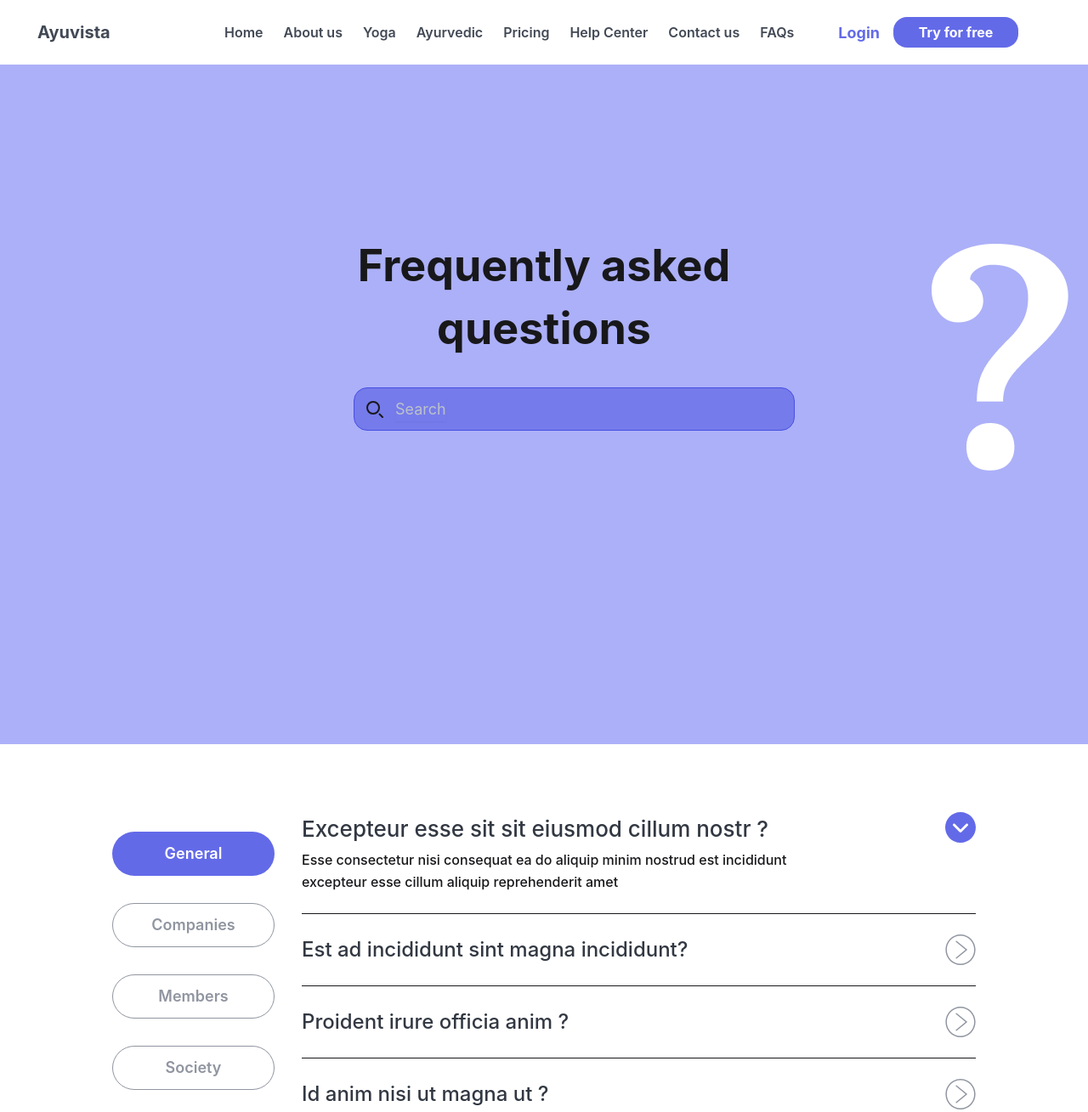
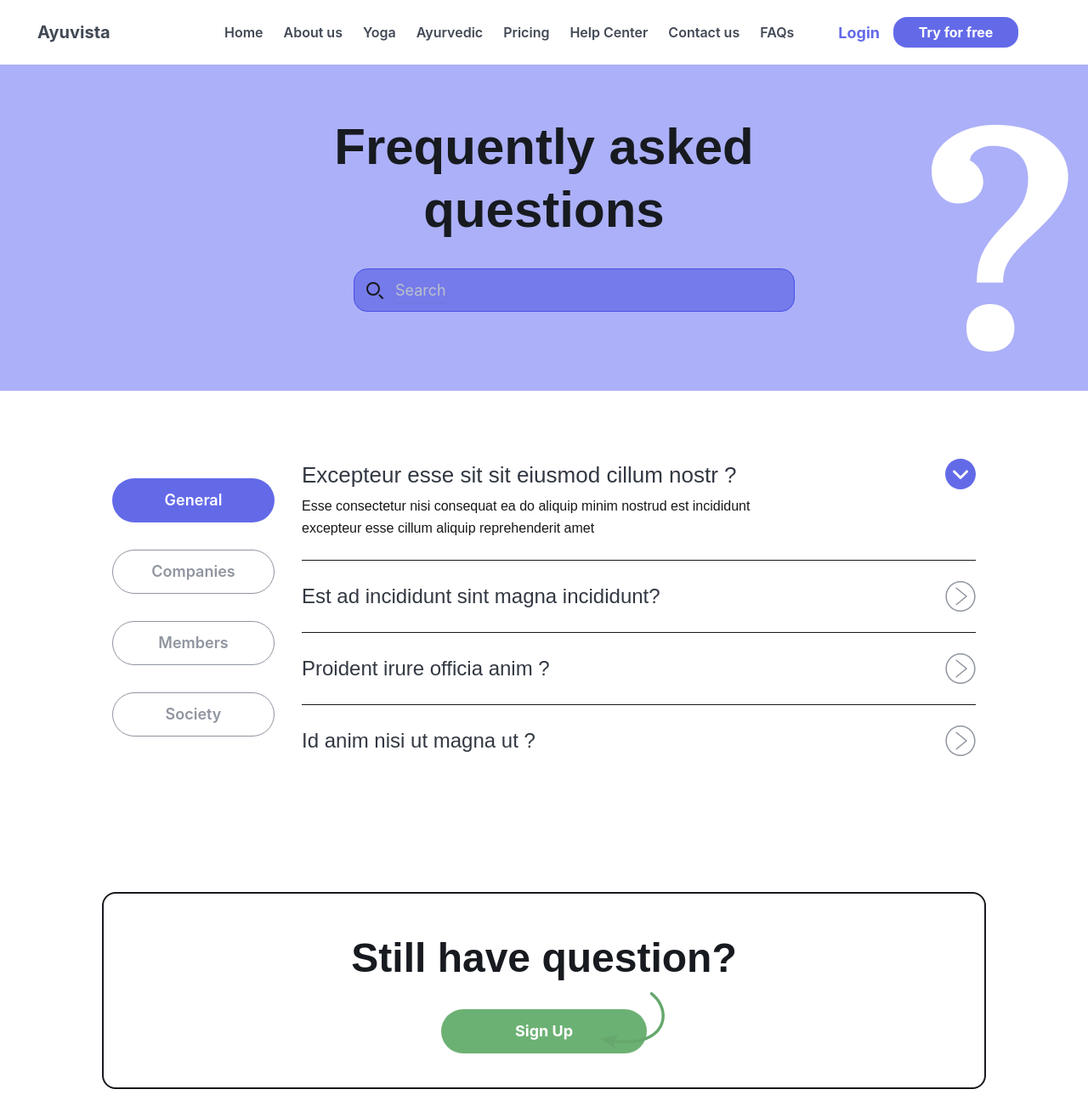
Before and after one commit to phil-code-dotcom/wellness-health-website, a website: page faq.html in a window 1280 px wide. Shown: the top 1309 px of the page at 85% size. Drawn offline with nearby package versions, Linux system fonts and the light colour scheme.

Commit message:
feat: edit the font and also adjusted the height of the first section

```diff
--- a/faq.html
+++ b/faq.html
@@ -11,7 +11,7 @@
   <!--Nav and hero-->
   <section class="w-full">
     <nav class="max-w-[1440px] w-full mx-auto py-5 xl:pl-11 xl:pr-20.5 px-4.5 flex items-center justify-between">
-      <h3 class="font-bold text-[20px] text-[#424955]">Ayuvista</h3>
+      <a href="./index.html"><h3 class="font-bold text-[20px] text-[#424955]">Ayuvista</h3></a>
 
       <div class="xl:flex hidden items-center gap-13">
         <div class="font-semibold text-[16px] text-[#424955] flex items-center gap-6">
@@ -50,13 +50,10 @@
 
   </section>
 
-  <div class="min-h-screen bg-[#ACB0F8] w-full pt-20 max-md:min-h-0 max-md:pt-12 max-md:pb-12 max-md:px-5">
+  <div class="bg-[#ACB0F8] w-full max-md:min-h-0 max-md:pt-12 max-md:pb-12 max-md:px-5 h-[384px]">
     <p
-      class="text-[52px] font-bold leading-[74px] font-Poppins tracking-normal text-center pt-30 max-md:text-[32px] max-md:leading-[44px] max-md:pt-4">
-      Frequently asked</p>
-    <p
-      class="text-[52px] font-bold leading-[74px] font-Poppins tracking-normal text-center max-md:text-[32px] max-md:leading-[44px]">
-      questions</p>
+      class="text-[60px] text-[#171A1F] font-black leading-[74px] font-poppins tracking-normal text-center pt-15 max-md:text-[32px] max-md:leading-[44px] max-md:pt-4">
+      Frequently asked<br>questions</p>
 
     <form class="max-w-md mx-auto mt-8">
       <div class="relative">
@@ -68,7 +65,7 @@
             <path stroke="currentColor" stroke-linecap="round" stroke-width="2"
               d="m21 21-3.5-3.5M17 10a7 7 0 1 1-14 0 7 7 0 0 1 14 0Z" />
           </svg>
-          <p class="font-Inter  text-[#BCC1CA] leading-[28px]  shadow-xs text-[18px] ">Search</p>
+          <p class="font-inter  text-[#BCC1CA] leading-[28px]  shadow-xs text-[18px] ">Search</p>
         </span>
 
         <img class="relative left-170 h-[266.7532653808594px] w-[160.61582946777344px] bottom-55 max-md:hidden"
@@ -78,29 +75,29 @@
   </div>
 
   <section
-    class="px-[132px] mx-auto flex justify-between mx-auto py-20 flex items-center rounded-[26px] max-md:flex-col max-md:items-start max-md:px-5 max-md:py-12 max-md:gap-8">
+    class="px-[132px] mx-auto flex justify-between py-20 items-center rounded-[26px] max-md:flex-col max-md:items-start max-md:px-5 max-md:py-12 max-md:gap-8">
     <div class=" flex flex-col gap-8 max-md:w-full max-md:gap-4">
       <div
-        class="bg-[#636AE8] w-[191px] h-[52px] font-semibold font-Inter text-white text-[18px] text-center flex items-center justify-center rounded-[26px] leading-[28px] max-md:w-full">
+        class="bg-[#636AE8] w-[191px] h-[52px] font-semibold font-inter text-white text-[18px] text-center flex items-center justify-center rounded-[26px] leading-[28px] max-md:w-full">
         <p>General</p>
       </div>
       <div
-        class="bg-transparent w-[191px] h-[52px] font-semibold font-Inter text-[#9095A0] border border-[#9095A0] text-[18px] text-center flex items-center justify-center rounded-[26px] leading-[28px] max-md:w-full">
+        class="bg-transparent w-[191px] h-[52px] font-semibold font-inter text-[#9095A0] border border-[#9095A0] text-[18px] text-center flex items-center justify-center rounded-[26px] leading-[28px] max-md:w-full">
         <p>Companies</p>
       </div>
       <div
-        class="bg-transparent w-[191px] h-[52px] font-semibold font-Inter text-[#9095A0] border border-[#9095A0] text-[18px] text-center flex items-center justify-center rounded-[26px] leading-[28px] max-md:w-full">
+        class="bg-transparent w-[191px] h-[52px] font-semibold font-inter text-[#9095A0] border border-[#9095A0] text-[18px] text-center flex items-center justify-center rounded-[26px] leading-[28px] max-md:w-full">
         <p>Members</p>
       </div>
       <div
-        class="bg-transparent w-[191px] h-[52px] font-semibold font-Inter text-[#9095A0] border border-[#9095A0] text-[18px] text-center flex items-center justify-center rounded-[26px] leading-[28px] max-md:w-full">
+        class="bg-transparent w-[191px] h-[52px] font-semibold font-inter text-[#9095A0] border border-[#9095A0] text-[18px] text-center flex items-center justify-center rounded-[26px] leading-[28px] max-md:w-full">
         <p>Society</p>
       </div>
     </div>
 
     <div class="flex flex-col max-md:w-full">
       <div class="flex max-md:gap-4">
-        <p class="text-[26px] font-Poppins font-medium text-[#323842] w-[573px] max-md:w-auto max-md:text-[20px]">
+        <p class="text-[26px] font-poppins font-medium text-[#323842] w-[573px] max-md:w-auto max-md:text-[20px]">
           Excepteur esse sit sit eiusmod cillum nostr ?</p>
         <svg class="size-[36px] ml-auto max-md:size-[28px] max-md:shrink-0" fill="#636AE8" height="200px" width="200px"
           version="1.1" id="Layer_1" xmlns="http://www.w3.org/2000/svg" xmlns:xlink="http://www.w3.org/1999/xlink"
@@ -118,12 +115,12 @@
           </g>
         </svg>
       </div>
-      <p class="text-[16px] font-medium font-Poppins w-[581px] leading-[26px] twx-[#323842] mt-1 max-md:w-full">Esse
+      <p class="text-[16px] font-medium font-poppins w-[581px] leading-[26px] twx-[#323842] mt-1 max-md:w-full">Esse
         consectetur nisi consequat ea do aliquip minim nostrud est incididunt excepteur esse cillum aliquip
         reprehenderit amet</p>
       <hr class="bg-[#DEE1E6] w-[793px] my-6 max-md:w-full">
       <div class="flex max-md:gap-4">
-        <p class="text-[24px] font-Poppins font-medium text-[#323842] max-md:text-[18px]">Est ad incididunt sint magna
+        <p class="text-[24px] font-poppins font-medium text-[#323842] max-md:text-[18px]">Est ad incididunt sint magna
           incididunt?</p>
         <svg class="size-[36px] ml-auto max-md:size-[28px] max-md:shrink-0" fill="#9095A0" height="200px" width="200px"
           version="1.1" id="Layer_1" xmlns="http://www.w3.org/2000/svg" xmlns:xlink="http://www.w3.org/1999/xlink"
@@ -148,7 +145,7 @@
       </div>
       <hr class="bg-[#DEE1E6] w-[793px] my-6 max-md:w-full">
       <div class="flex max-md:gap-4">
-        <p class="text-[24px] font-Poppins font-medium text-[#323842] max-md:text-[18px]">Proident irure officia anim ?
+        <p class="text-[24px] font-poppins font-medium text-[#323842] max-md:text-[18px]">Proident irure officia anim ?
         </p>
         <svg class="size-[36px] ml-auto max-md:size-[28px] max-md:shrink-0" fill="#9095A0" height="200px" width="200px"
           version="1.1" id="Layer_1" xmlns="http://www.w3.org/2000/svg" xmlns:xlink="http://www.w3.org/1999/xlink"
@@ -173,7 +170,7 @@
       </div>
       <hr class="bg-[#DEE1E6] w-[793px] my-6 max-md:w-full">
       <div class="flex max-md:gap-4">
-        <p class="text-[24px] font-Poppins font-medium text-[#323842] max-md:text-[18px]">Id anim nisi ut magna ut ?</p>
+        <p class="text-[24px] font-poppins font-medium text-[#323842] max-md:text-[18px]">Id anim nisi ut magna ut ?</p>
         <svg class="size-[36px] ml-auto max-md:size-[28px] max-md:shrink-0" fill="#9095A0" height="200px" width="200px"
           version="1.1" id="Layer_1" xmlns="http://www.w3.org/2000/svg" xmlns:xlink="http://www.w3.org/1999/xlink"
           viewBox="0 0 512 512" xml:space="preserve" transform="rotate(270)">
@@ -203,11 +200,11 @@
   <section class="w-full mt-20">
     <div class="max-w-[1440px] mx-auto md:px-30 px-5">
       <div class="w-full border-2 border-[#171A1F] rounded-2xl flex flex-col gap-6 items-center py-10 relative">
-        <h5 class="font-archivo font-bold text-[48px] text-[#171A1F] text-center">Getting started</h5>
+        <h5 class="font-archivo font-bold text-[48px] text-[#171A1F] text-center">Still have question?</h5>
         <button type="button"
           class="text-white bg-[#6CB174] box-border border border-transparent hover:bg-success-strong focus:ring-4 focus:ring-success-medium shadow-xs font-bold font-inter text-[18px] leading-5 rounded-full text-sm px-4 py-2.5 focus:outline-none w-[242px] h-[52px]">Sign
           Up</button>
-        <img src="./img/pink-arr.png" class="hidden xl:flex absolute right-94 top-29" alt="">
+        <img src="./img/green-arr.png" class="hidden xl:flex absolute right-94 top-29" alt="">
       </div>
     </div>
   </section>
```
Also changed, not shown: img/green-arr.png (added), src/output.css.
